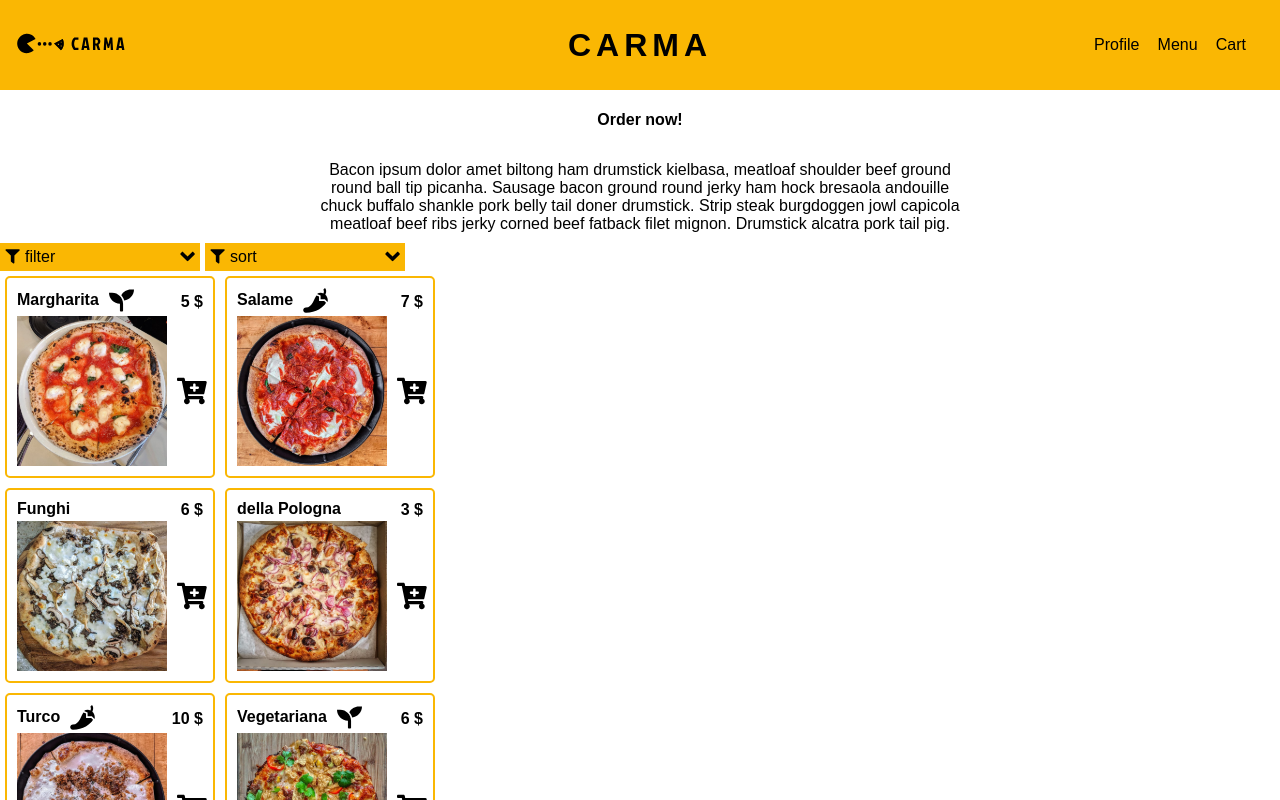
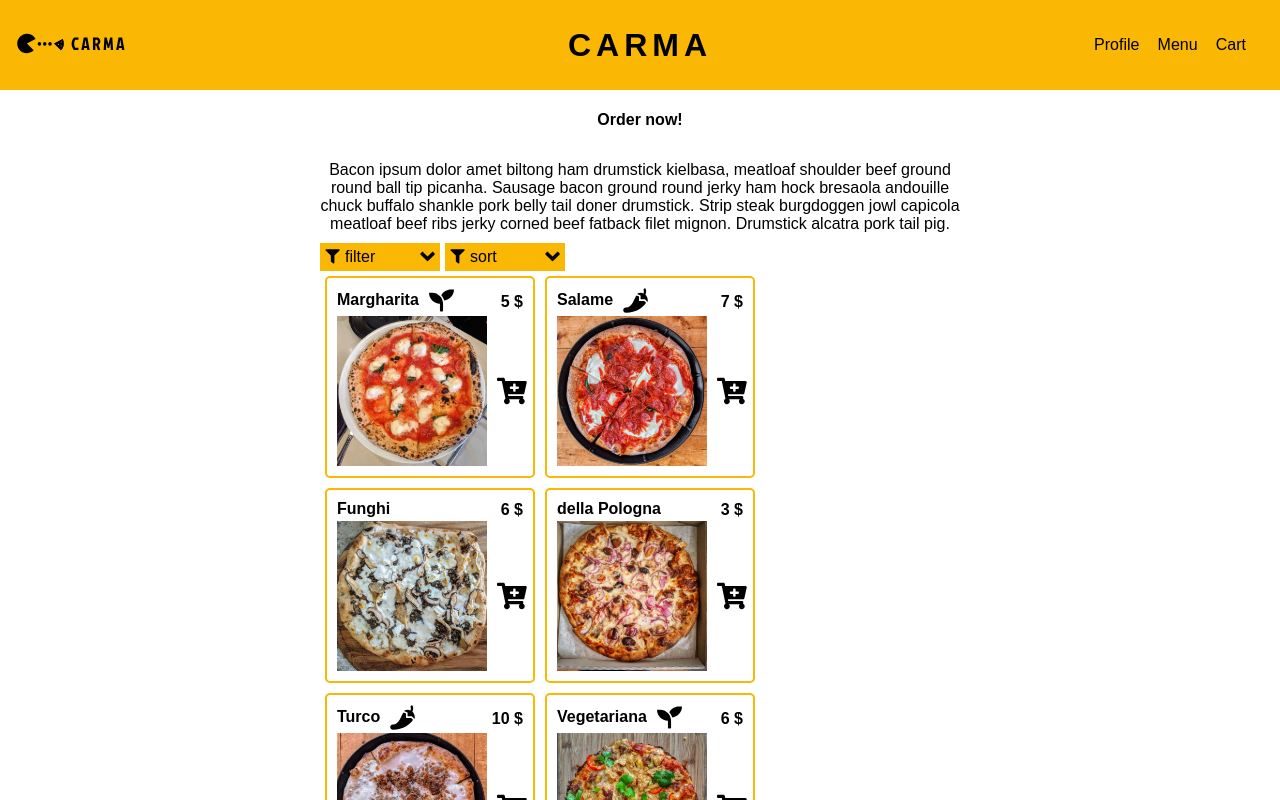
Before and after one commit to Urszuja/Carma.Restaurant.Project.Typescript.NextJS, a Next.js app in the folder carma-app/: page /menu in a window 1280 px wide. Shown: the top 800 px of the page. Built offline with nearby package versions, Linux system fonts and the light colour scheme; data requests are answered from the project's data file.

Commit message:
styled improved in Dropdown

```diff
--- a/carma-app/components/Dropdown/Dropdown.styled.ts
+++ b/carma-app/components/Dropdown/Dropdown.styled.ts
@@ -1,5 +1,5 @@
 import styled from "styled-components";
 
 export const StyledDropdown = styled.div`
-  width: 200px;
+  width: 120px;
 `;
--- a/carma-app/components/Dropdown/DropdownItem.styled.ts
+++ b/carma-app/components/Dropdown/DropdownItem.styled.ts
@@ -17,8 +17,8 @@ export const StyledDropdownItem = styled.div<IStyledDropdownItem>`
   display: flex;
   justify-content: flex-start;
   align-items: center;
-  width: 200px;
   gap: 5px;
+  width: 120px;
 
   label {
     width: 50px;
--- a/carma-app/components/Dropdown/Filter.styled.ts
+++ b/carma-app/components/Dropdown/Filter.styled.ts
@@ -7,7 +7,7 @@ export const StyledFilter = styled.div`
     display: flex;
     justify-content: space-between;
     align-items: center;
-    width: 200px;
+    width: 120px;
 
     > img {
       cursor: pointer;
--- a/carma-app/pages/menu/index.tsx
+++ b/carma-app/pages/menu/index.tsx
@@ -24,7 +24,7 @@ function MenuPage({ menuItems }: any) {
         drumstick. Strip steak burgdoggen jowl capicola meatloaf beef ribs jerky
         corned beef fatback filet mignon. Drumstick alcatra pork tail pig.
       </div>
-      <div className="menu-with-filters">
+
       <div className="filters">
         <Filter type="filter" />
         <Filter type="sort" />
@@ -45,7 +45,6 @@ function MenuPage({ menuItems }: any) {
           ))}
       </div>
     </div>
-    </div>
   );
 }
 
--- a/carma-app/styles/GlobalStyles.ts
+++ b/carma-app/styles/GlobalStyles.ts
@@ -79,6 +79,8 @@ a {
     display: flex;
     justify-content: flex-start;
     gap: 5px;
+    align-self: baseline;
+    margin-left: 25%;
   }
   .menu {
     display: flex;
```
Lines whose indentation alone changed are shown as unchanged.
